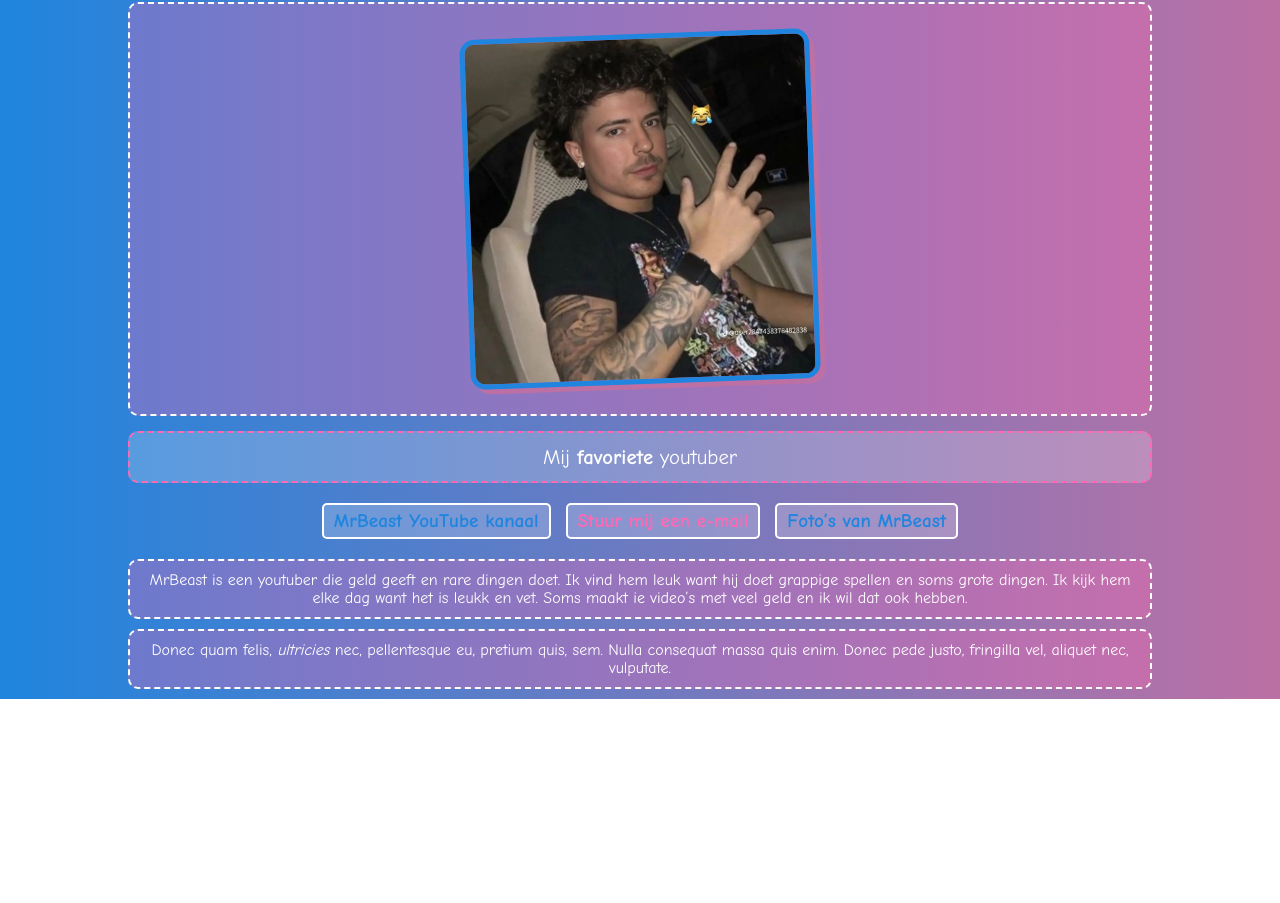
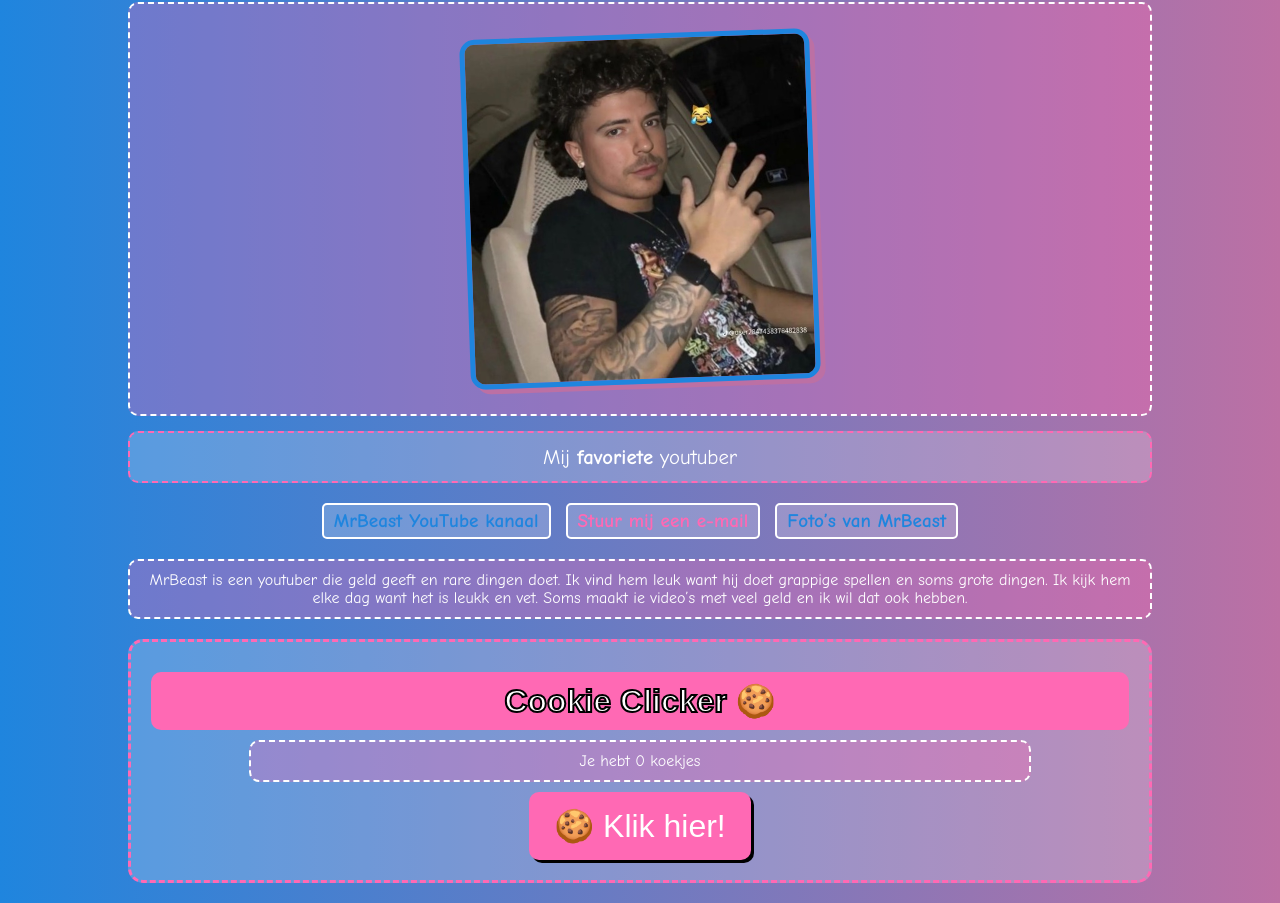
Before and after one commit to hero12345-byte/Mrbeast2, a plain HTML site: page index.html in a window 1280 px wide. Shown: the part 188-1091 px from the top of the page. Before the commit the page ends 887 px from the top, so only its background shows below. Drawn offline with Linux system fonts and the light colour scheme.

Commit message:
Add files via upload

```diff
--- a/index.html
+++ b/index.html
@@ -24,11 +24,43 @@
       Stuur mij een e-mail
     </a>
     <a href="fotos.html">Foto’s van MrBeast</a>
-    </a>
   </div>
 
   <p>MrBeast is een youtuber die geld geeft en rare dingen doet. Ik vind hem leuk want hij doet grappige spellen en soms grote dingen. Ik kijk hem elke dag want het is leukk en vet. Soms maakt ie video’s met veel geld en ik wil dat ook hebben.</p>
-  <p>Donec quam felis, <em>ultricies</em> nec, pellentesque eu, pretium quis, sem. Nulla consequat massa quis enim. Donec pede justo, fringilla vel, aliquet nec, vulputate.</p>
+
+  <div id="cookie-clicker">
+    <h2>Cookie Clicker 🍪</h2>
+    <p id="score">Je hebt 0 koekjes</p>
+    <button id="cookie-button">🍪 Klik hier!</button>
+  </div>
+
+  <script>
+    const cookieButton = document.getElementById("cookie-button");
+    const scoreDisplay = document.getElementById("score");
+
+    // Ophalen opgeslagen score of 0
+    let score = localStorage.getItem("cookieScore");
+    if (score === null) {
+      score = 0;
+    } else {
+      score = parseInt(score);
+    }
+
+
+    scoreDisplay.innerHTML = "Je hebt " + score + " koekjes";
+
+    cookieButton.addEventListener("click", () => {
+      score++;
+      scoreDisplay.innerHTML = "Je hebt " + score + " koekjes";
+
+      localStorage.setItem("cookieScore", score);
+
+      cookieButton.style.transform = "scale(1.2)";
+      setTimeout(() => {
+        cookieButton.style.transform = "scale(1)";
+      }, 150);
+    });
+  </script>
 
   <script>
     const titel = document.querySelector("h1");
--- a/style.css
+++ b/style.css
@@ -151,3 +151,27 @@
   text-decoration: underline;
   color: #ff69b4;
 }
+#cookie-clicker {
+  background-color: rgba(255, 255, 255, 0.2);
+  border: 3px dashed #ff69b4;
+  border-radius: 15px;
+  padding: 20px;
+  margin: 20px auto;
+  width: 80%;
+}
+
+#cookie-button {
+  font-size: 2rem;
+  padding: 15px 25px;
+  border: none;
+  border-radius: 10px;
+  cursor: pointer;
+  background-color: #ff69b4;
+  color: white;
+  box-shadow: 3px 3px 0 #000;
+  transition: transform 0.2s;
+}
+
+#cookie-button:hover {
+  background-color: #1F85DE;
+}
```
Also changed, not shown: fotos.html (+1 -0 lines). Lines whose indentation alone changed are shown as unchanged.
